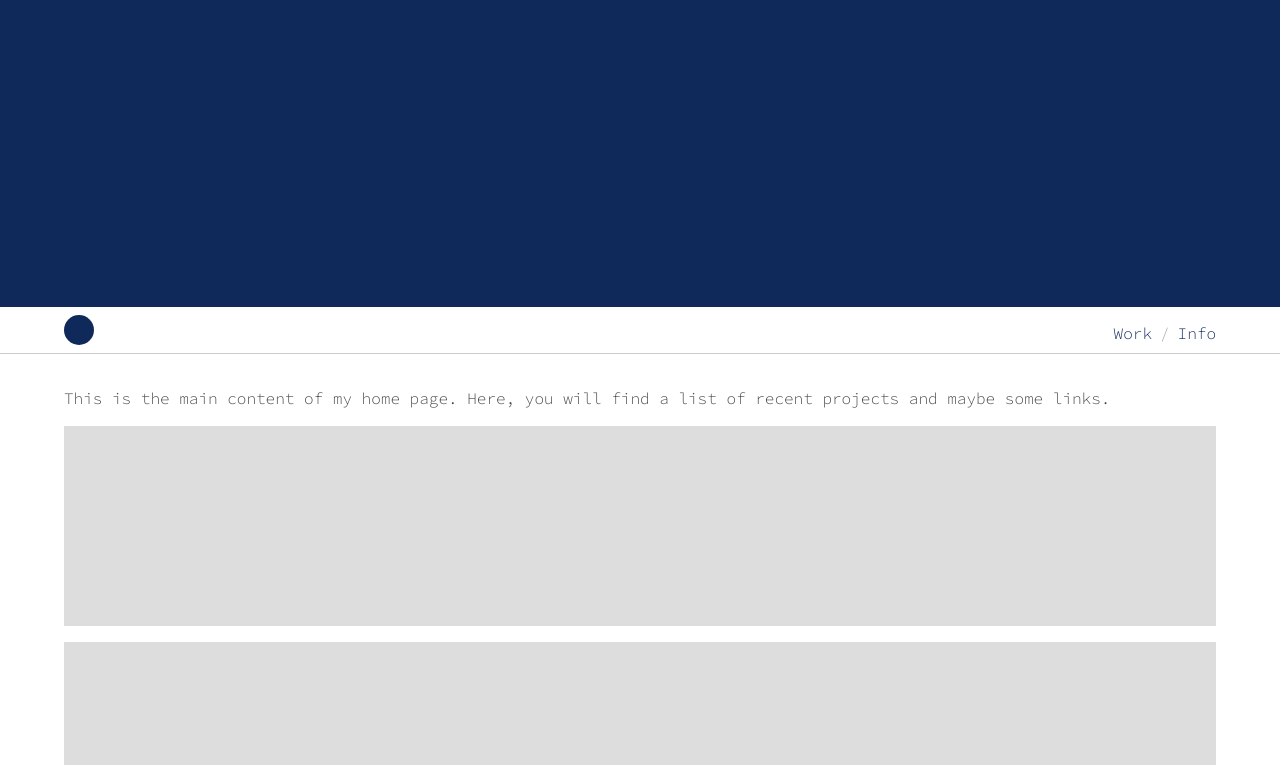
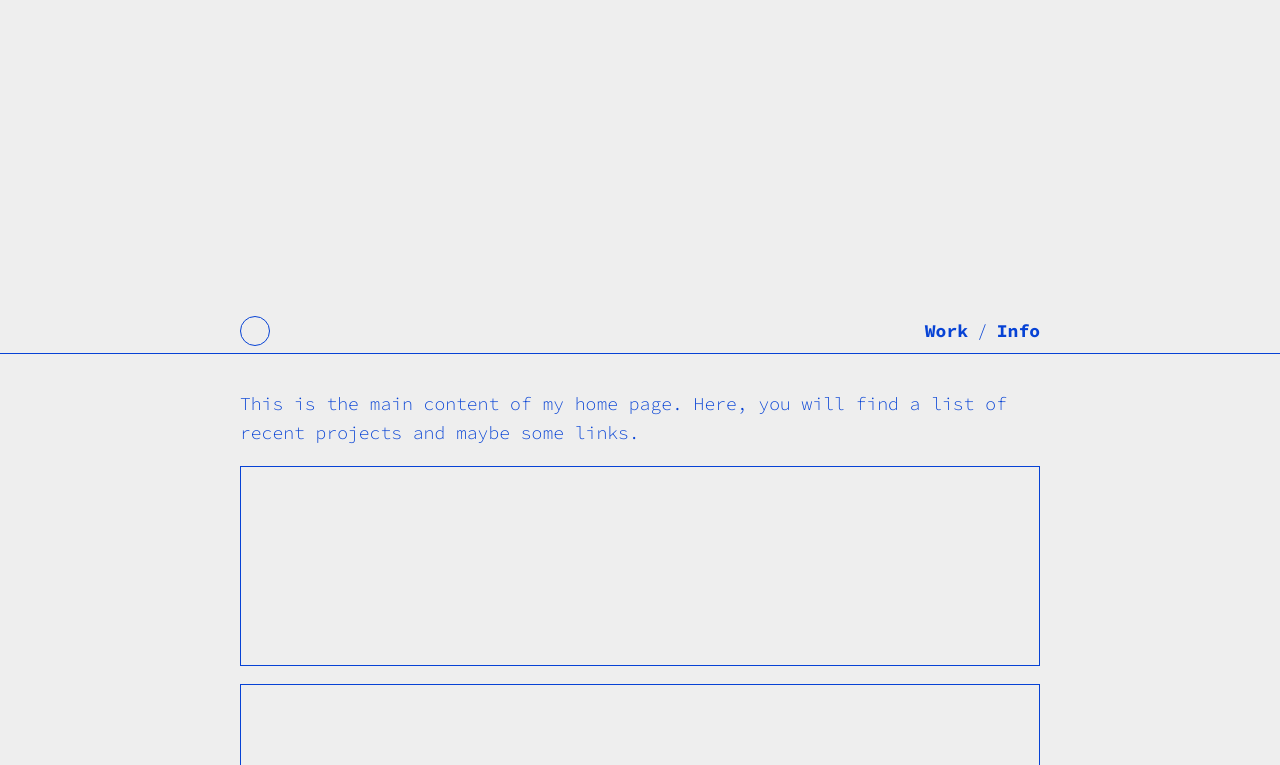
Before and after one commit to ndruss/natedruss, a Gatsby site: page / in a window 1280 px wide. Shown: the part 446-1211 px from the top of the page. Built offline with nearby package versions, Linux system fonts and the light colour scheme; Gatsby itself is replaced by a stand-in of ours.

Commit message:
Type and color styles

```diff
--- a/src/components/header.module.css
+++ b/src/components/header.module.css
@@ -1,8 +1,8 @@
 .header {
-  background: white;
+  background: #eee;
   padding-top: .5em;
   padding-bottom: .5em;
-  border-bottom: solid 1px var(--color-gray-light);
+  border-bottom: solid 1px var(--color-blue);
   height: var(--header-height);
   position: sticky;
   top: 0;
@@ -12,7 +12,7 @@
   display: flex;
   flex-flow: row;
   justify-content: space-between;
-  align-items: flex-end;
+  align-items: center;
 }
 
 .logo {
@@ -24,7 +24,7 @@
   width: 30px;
   height: 30px;
   border-radius: 50%;
-  background-color: var(--color-blue);
+  border: solid 1px var(--color-blue);
 }
 
 .list {
@@ -39,11 +39,16 @@
 
 .listItem + .listItem::before {
   content: '/';
-  color: var(--color-gray-medium);
+  /* color: var(--color-gray-medium); */
   display: inline-block;
   padding: 0 0.5em;
 }
 
 .listItem a {
-    color: var(--color-blue);
+  font-weight: 700;
+  text-decoration: none;
 }
+.listItem a:hover {
+  color: white;
+  background-color: var(--color-blue);
+}
--- a/src/components/site-intro.module.css
+++ b/src/components/site-intro.module.css
@@ -2,8 +2,8 @@
   display: flex;
   flex-direction: column;
   justify-content: center;
-  background-color: var(--color-blue);
-  color: white;
+  /* background-color: var(--color-blue); */
+  /* color: white; */
   text-align: center;
   min-height: calc(100vmin - var(--header-height));
 }
--- a/src/styles/global.css
+++ b/src/styles/global.css
@@ -1,5 +1,5 @@
 :root {
-  --color-blue: #10295b;
+  --color-blue: #0642d5;
   --color-blue-light: #4290bb;
   --color-gray-light: #CCC;
   --color-gray-medium: #a4a4a4;
@@ -13,26 +13,30 @@
   box-sizing: border-box;
 }
 
-html {
-  font-family: 'Source Code Pro', monospace;
-  font-weight: 300;
-  line-height: 1.5;
-  color: var(--color-gray-dark);
-}
-
 body {
   margin: 0;
+  font-family: 'Source Code Pro', monospace;
+  font-size: 18px;
+  font-weight: 300;
+  line-height: 1.6;
+  color: var(--color-blue);
+  background: #eee;
 }
 
 .contain {
   width: 90%;
+  max-width: 800px;
   margin-left: auto;
   margin-right: auto;
 }
 
 a {
-  color: var(--color-blue-light);
-  text-decoration: none;
+  color: var(--color-blue);
+}
+
+a:hover {
+  color: white;
+  background-color: var(--color-blue);
 }
 
 .screen-reader-text {
@@ -50,5 +54,5 @@ a {
 .tile {
   min-height: 200px;
   margin-bottom: 1em;
-  background: #DDD;
+  border: solid 1px;
 }
```
